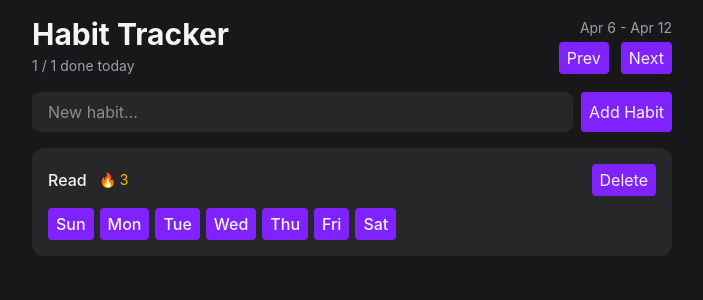
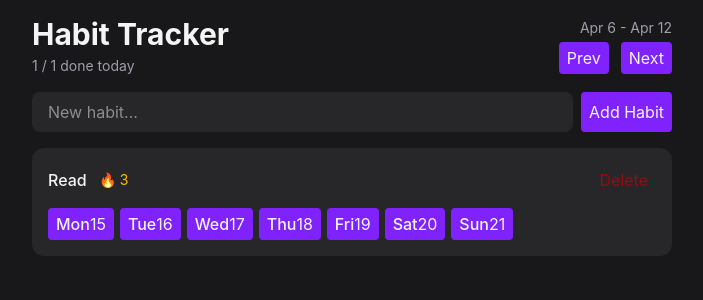
Before and after one commit to seigodwin/habit-tracker-app, a React (Vite) app: page / in a window 1280 px wide. Shown: the top 300 px of the page, without its empty margins (288-991 px from the left). Built offline with nearby package versions, Linux system fonts and the light colour scheme.

Commit message:
Impliment Button Props and Varient

```diff
--- a/src/Components/Button.tsx
+++ b/src/Components/Button.tsx
@@ -1,10 +1,29 @@
-import type { ReactNode } from "react";
+import type { ComponentProps} from "react";
+
+type Varient = "primary" | "secondary" | "ghost-destructive"
 
 type buttonProps = {
-     children: ReactNode;
+    variant?: Varient
+} & ComponentProps<"button">;
+
+export function Button({variant = "primary" , ...props}: buttonProps){
+    return <button
+    {...props}
+    className={`${getVarientStyles(variant)}
+    transition-colors rounded px-2 py-1 disabled:opacity-30 disabled:cursor-not-allowed`}>
+    </button>
 }
 
-export function Button({children}: buttonProps){
-    return <button className="bg-violet-600 hover:bg-violet-500
-    transition-colors rounded px-2 py-1 disabled:opacity-30 disabled:cursor-not-allowed">{children}</button>
+function getVarientStyles(varient : Varient){
+    switch(varient){
+        case "primary":
+            return "bg-violet-600 hover:bg-violet-500"
+        case "secondary":
+            return "bg-zinc-700 hover:bg-zinc-600 text-zinc-400"
+        case "ghost-destructive":
+            return "hover:bg-red-800 text-red-800 hover:text-red-200"
+        default:
+            throw(new Error("Inavlid varient"))
+    }
+
 }
--- a/src/Components/HabitList.tsx
+++ b/src/Components/HabitList.tsx
@@ -25,8 +25,7 @@ type HabitItemProps = {
     habit: Habit;
 };
 
-const visibleDates = eachDayOfInterval({start: startOfWeek(new Date()) , end: endOfWeek(new Date())})
-
+const visibleDates = eachDayOfInterval({start: startOfWeek(new Date() , {weekStartsOn: 1}) , end: endOfWeek(new Date() , {weekStartsOn: 1})})
 
 function HabitItem({habit}: HabitItemProps){
     return <div className="rounded-xl bg-zinc-800 p-4">
@@ -35,12 +34,13 @@ function HabitItem({habit}: HabitItemProps){
                 <span className="font-medium">{habit.name}</span>
                 <span className="text-sm text-amber-400">🔥 3</span>
             </div>
-            <Button>Delete</Button>
+            <Button variant="ghost-destructive">Delete</Button>
         </div>
         <div className="flex gap-1.5">
             {visibleDates.map( d => (
                 <Button key={d.toISOString()}>
                     <span className="font-medium">{format(d , "EEE")}</span>
+                    <span>{format(d , "d")}</span>
                 </Button>
             ))}
         </div>
```
